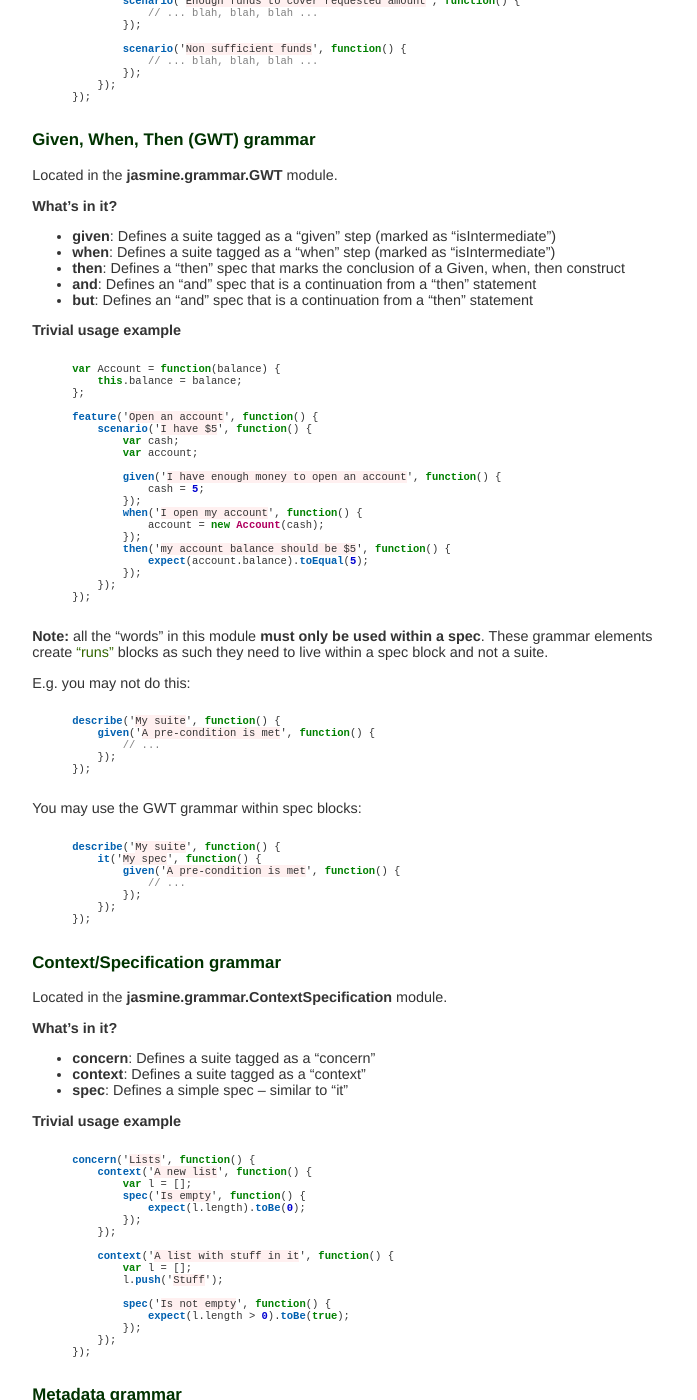
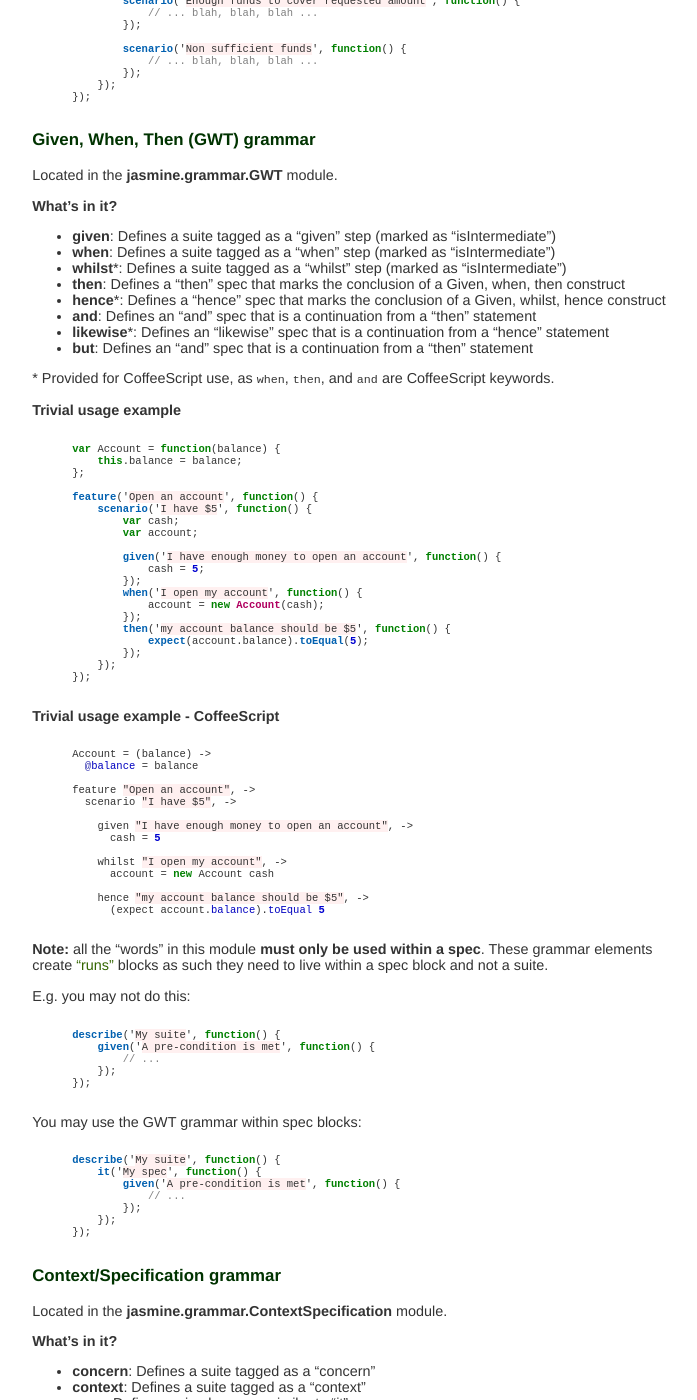
Before and after one commit to rudylattae/jasmine-species, a Jekyll site: the page built from docs.md, in a window 1280 px wide and 1400 px high, scrolled down 776 px. Shown: the whole window, without its empty margins (135-832 px from the left). Built offline with Jekyll 4.4.1, drawn with Linux system fonts in a browser that asks for light colours.

Commit message:
added coffeescript compatible functions to docs

```diff
--- a/docs.md
+++ b/docs.md
@@ -72,9 +72,15 @@ Located in the **jasmine.grammar.GWT** module.
 
 * **given**: Defines a suite tagged as a "given" step (marked as "isIntermediate")
 * **when**: Defines a suite tagged as a "when" step (marked as "isIntermediate")
+* **whilst**\*: Defines a suite tagged as a "whilst" step (marked as "isIntermediate")
 * **then**: Defines a "then" spec that marks the conclusion of a Given, when, then construct
+* **hence**\*: Defines a "hence" spec that marks the conclusion of a Given, whilst, hence construct
 * **and**: Defines an "and" spec that is a continuation from a "then" statement
+* **likewise**\*: Defines an "likewise" spec that is a continuation from a "hence" statement
 * **but**: Defines an "and" spec that is a continuation from a "then" statement
+
+\* Provided for CoffeeScript use, as `when`, `then`, and `and` are
+CoffeeScript keywords.
 
 **Trivial usage example**
 
@@ -100,6 +106,26 @@ feature('Open an account', function() {
     });
 });
 {% endhighlight %}
+
+**Trivial usage example - CoffeeScript**
+
+{% highlight coffeescript %}
+Account = (balance) ->
+  @balance = balance
+
+feature "Open an account", ->
+  scenario "I have $5", ->
+
+    given "I have enough money to open an account", ->
+      cash = 5
+
+    whilst "I open my account", ->
+      account = new Account cash
+
+    hence "my account balance should be $5", ->
+      (expect account.balance).toEqual 5
+{% endhighlight %}
+
 
 **Note:** all the "words" in this module **must only be used within a spec**.
 These grammar elements create ["runs"](http://pivotal.github.com/jasmine/async.html)
```
